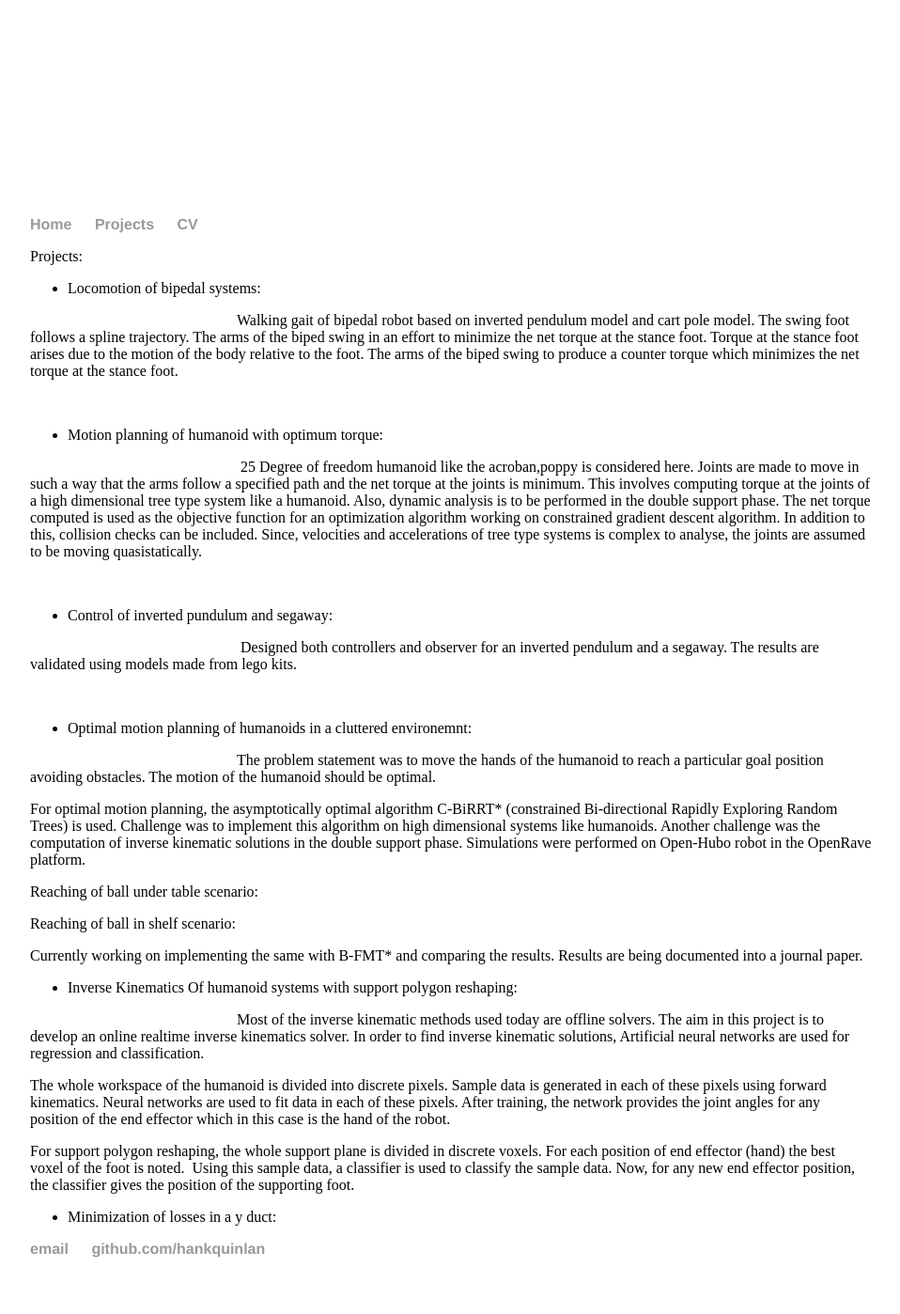
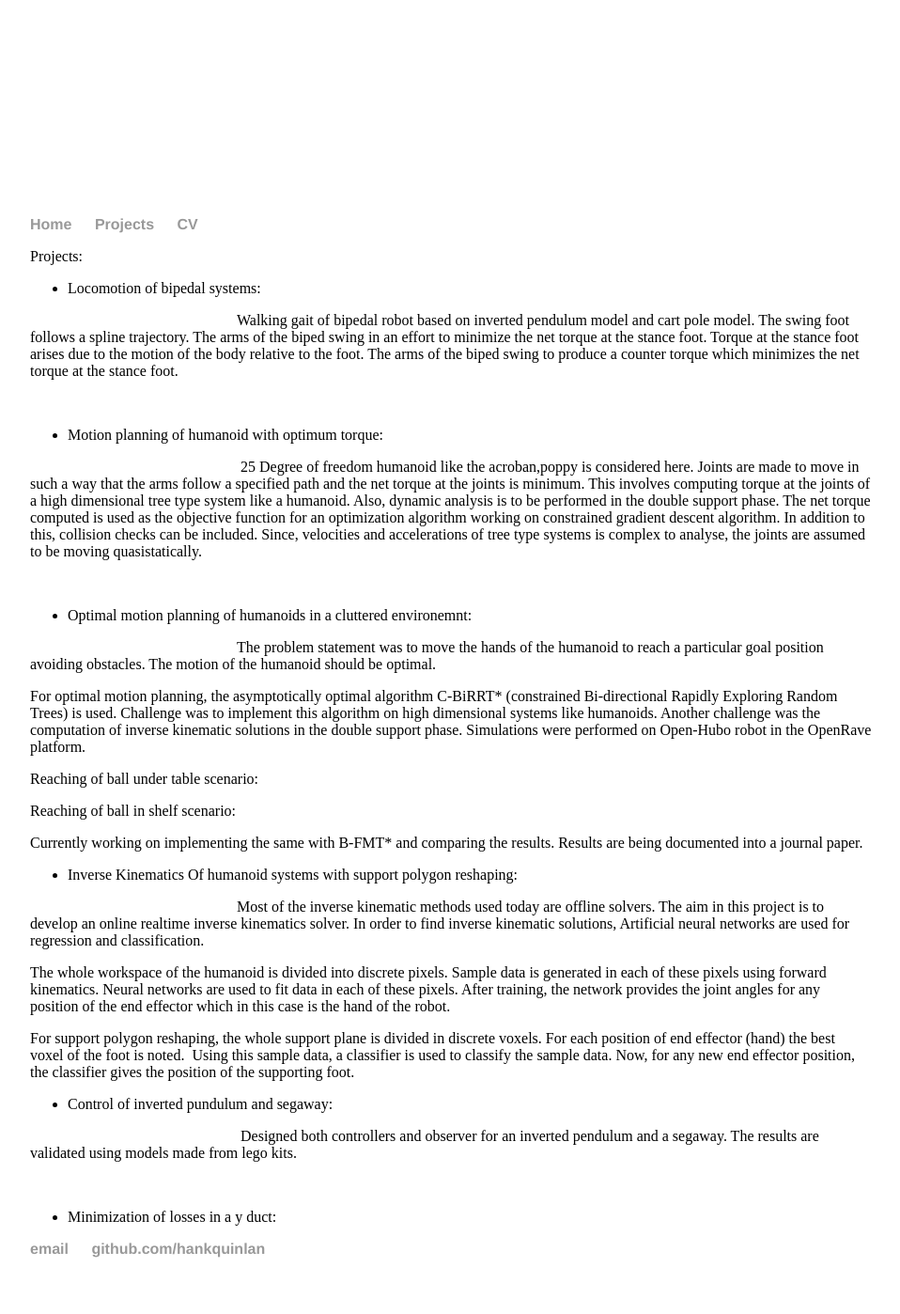
Before and after one commit to Abhilashbalachandran/Abhilashbalachandran.github.io, a Jekyll site: the page built from Projects.html, in a window 1280 px wide. Shown: the whole page at 94% size, without its empty margins (160-1118 px from the left). Built offline with Jekyll 4.4.1, drawn with Linux system fonts in a browser that asks for light colours.

Commit message:
Update Projects.html

```diff
--- a/Projects.html
+++ b/Projects.html
@@ -15,11 +15,6 @@ title: Abhilash Balachandran, Robotics Enthusiast
 <p>&nbsp; &nbsp; &nbsp; &nbsp; &nbsp; &nbsp; &nbsp; &nbsp; &nbsp; &nbsp; &nbsp; &nbsp; &nbsp; &nbsp; &nbsp; &nbsp; &nbsp; &nbsp; &nbsp; &nbsp; &nbsp; &nbsp; &nbsp; &nbsp; &nbsp; &nbsp; &nbsp; &nbsp; 25 Degree of freedom humanoid like the acroban,poppy is considered here. Joints are made to move in such a way that the arms follow a specified path and the net torque at the joints is minimum. This involves computing torque at the joints of a high dimensional tree type system like a humanoid. Also, dynamic analysis is to be performed in the double support phase. The net torque computed is used as the objective function for an optimization algorithm working on constrained gradient descent algorithm. In addition to this, collision checks can be included. Since, velocities and accelerations of tree type systems is complex to analyse, the joints are assumed to be moving quasistatically.</p>
 <p>&nbsp;</p>
 <ul>
-<li>Control of inverted pundulum and segaway:</li>
-</ul>
-<p>&nbsp; &nbsp; &nbsp; &nbsp; &nbsp; &nbsp; &nbsp; &nbsp; &nbsp; &nbsp; &nbsp; &nbsp; &nbsp; &nbsp; &nbsp; &nbsp; &nbsp; &nbsp; &nbsp; &nbsp; &nbsp; &nbsp; &nbsp; &nbsp; &nbsp; &nbsp; &nbsp; &nbsp; Designed both controllers and observer for an inverted pendulum and a segaway. The results are validated using models made from lego kits.&nbsp;</p>
-<p>&nbsp;</p>
-<ul>
 <li>Optimal motion planning of humanoids in a cluttered environemnt:</li>
 </ul>
 <p>&nbsp; &nbsp; &nbsp; &nbsp; &nbsp; &nbsp; &nbsp; &nbsp; &nbsp; &nbsp; &nbsp; &nbsp; &nbsp; &nbsp; &nbsp; &nbsp; &nbsp; &nbsp; &nbsp; &nbsp; &nbsp; &nbsp; &nbsp; &nbsp; &nbsp; &nbsp; &nbsp; &nbsp;The problem statement was to move the hands of the humanoid to reach a particular goal position avoiding obstacles. The motion of the humanoid should be optimal.</p>
@@ -34,6 +29,11 @@ title: Abhilash Balachandran, Robotics Enthusiast
 <p>The whole workspace of the humanoid is divided into discrete pixels. Sample data is generated in each of these pixels using forward kinematics. Neural networks are used to fit data in each of these pixels. After training, the network provides the joint angles for any position of the end effector which in this case is the hand of the robot.</p>
 <p>For support polygon reshaping, the whole support plane is divided in discrete voxels. For each position of end effector (hand) the best voxel of the foot is noted. &nbsp;Using this sample data, a classifier is used to classify the sample data. Now, for any new end effector position, the classifier gives the position of the supporting foot.</p>
 <ul>
+<li>Control of inverted pundulum and segaway:</li>
+</ul>
+<p>&nbsp; &nbsp; &nbsp; &nbsp; &nbsp; &nbsp; &nbsp; &nbsp; &nbsp; &nbsp; &nbsp; &nbsp; &nbsp; &nbsp; &nbsp; &nbsp; &nbsp; &nbsp; &nbsp; &nbsp; &nbsp; &nbsp; &nbsp; &nbsp; &nbsp; &nbsp; &nbsp; &nbsp; Designed both controllers and observer for an inverted pendulum and a segaway. The results are validated using models made from lego kits.&nbsp;</p>
+<p>&nbsp;</p>
+<ul>
 <li>Minimization of losses in a y duct:</li>
 </ul>
 </div><!-- /.blurb -->
```
